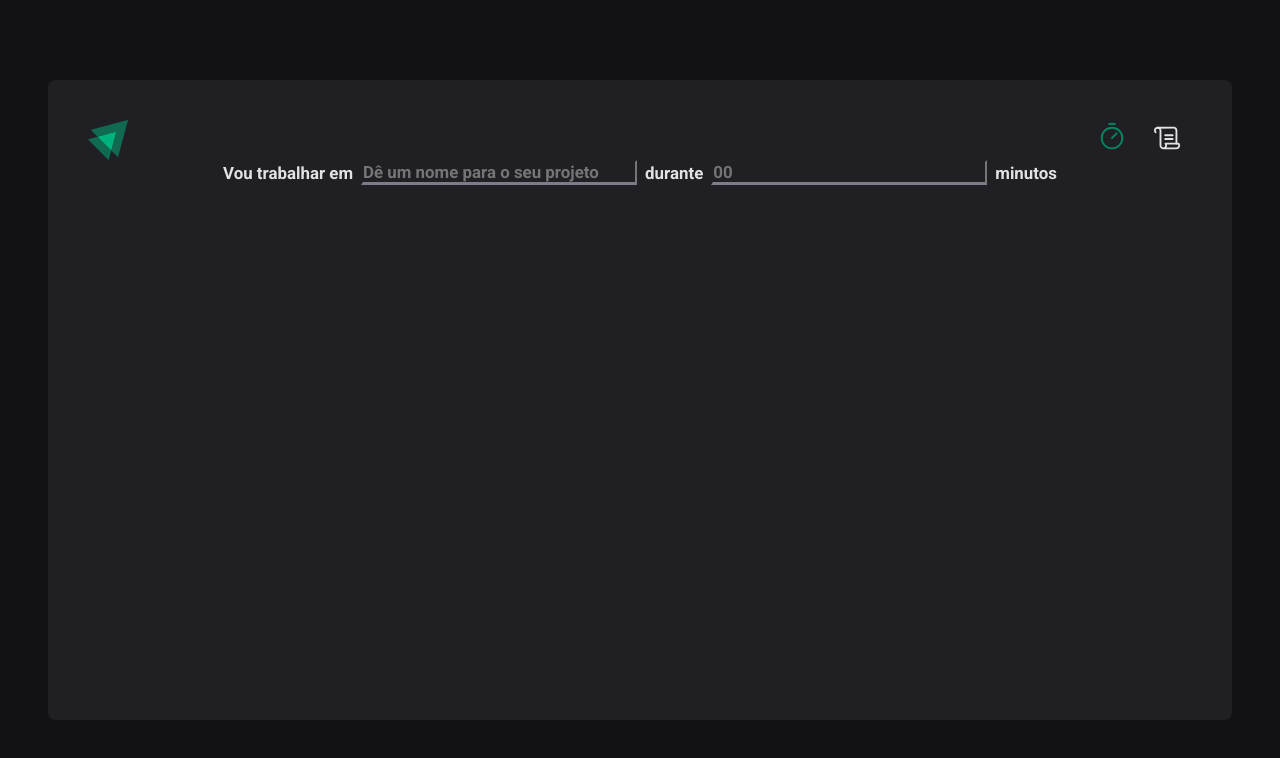
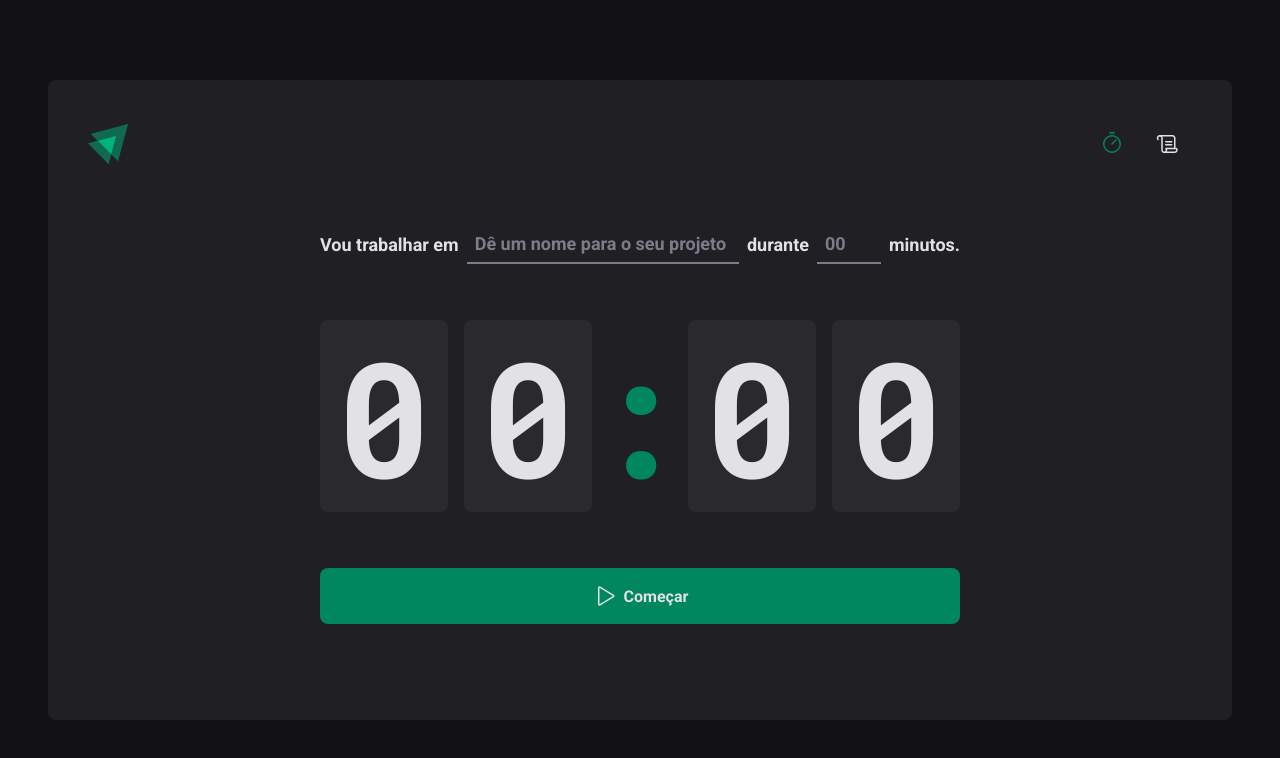
Before and after one commit to CaioCarvalho314/pomodoroTimer, a React (Vite) app: page / in a window 1280 px wide. Shown: the top 758 px of the page. Built offline with nearby package versions, Linux system fonts and the light colour scheme.

Commit message:
feat: add history pages components

```diff
--- a/index.html
+++ b/index.html
@@ -8,7 +8,10 @@
     <link rel="icon" type="image/svg+xml" href="/vite.svg" />
     <meta name="viewport" content="width=device-width, initial-scale=1.0" />
 
-  <link href="https://fonts.googleapis.com/css2?family=Roboto:wght@400;700&display=swap" rel="stylesheet">
+    <link
+    href="https://fonts.googleapis.com/css2?family=Roboto+Mono:wght@700&family=Roboto:wght@400;700&display=swap"
+    rel="stylesheet"
+  />
 
     <title>Pomodoro</title>
   </head>
--- a/src/components/Header/index.tsx
+++ b/src/components/Header/index.tsx
@@ -9,10 +9,10 @@
       <img src={logoIgnite} alt="Logo do Ignite"></img>
       <nav>
         <NavLink to="/" title="Timer">
-          <Timer size={30} />
+          <Timer size={24} />
         </NavLink>
         <NavLink to="/history" title="Histórico">
-          <Scroll size={30} />
+          <Scroll size={24} />
         </NavLink>
       </nav>
     </HeaderContainer>
--- a/src/components/Header/styles.ts
+++ b/src/components/Header/styles.ts
@@ -11,10 +11,13 @@
   }
   a {
     width: 3rem;
-    height: 2.5rem;
+    height: 3rem;
+
     display: flex;
     justify-content: center;
+    align-items: center;
     color: ${(props) => props.theme["gray-100"]};
+
     border-top: 3px solid transparent;
     border-bottom: 3px solid transparent;
 
--- a/src/pages/History/index.tsx
+++ b/src/pages/History/index.tsx
@@ -1,7 +1,41 @@
+import { HistoryContainer, HistoryList, Status } from "./styles";
+
 export function History() {
   return (
-    <>
-      <h1>Página de History</h1>
-    </>
+    <HistoryContainer>
+      <h1>Meu histórico</h1>
+      <HistoryList>
+        <table>
+          <thead>
+            <tr>
+              <th>Tarefa</th>
+              <th>Duração</th>
+              <th>Início</th>
+              <th>Status</th>
+            </tr>
+          </thead>
+          <tbody>
+            <tr>
+              <td>Tarefa</td>
+              <td>20 minutos</td>
+              <td>Há cerca de 3 meses</td>
+              <Status>Em andamento</Status>
+            </tr>
+            <tr>
+              <td>Tarefa</td>
+              <td>20 minutos</td>
+              <td>Há cerca de 3 meses</td>
+              <Status>Concluído</Status>
+            </tr>
+            <tr>
+              <td>Tarefa</td>
+              <td>20 minutos</td>
+              <td>Há cerca de 3 meses</td>
+              <Status>Interrompido</Status>
+            </tr>
+          </tbody>
+        </table>
+      </HistoryList>
+    </HistoryContainer>
   );
 }
--- /dev/null
+++ b/src/pages/History/styles.ts
@@ -0,0 +1,71 @@
+import { styled } from "styled-components";
+
+export const HistoryContainer = styled.main`
+  flex: 1;
+  padding: 3.5rem;
+  display: flex;
+  flex-direction: column;
+
+  h1 {
+    font-size: 1.5rem;
+    color: ${(props) => props.theme["gray-100"]};
+  }
+`;
+
+export const HistoryList = styled.div`
+  flex: 1;
+  overflow: auto;
+  margin-top: 2rem;
+
+  table {
+    width: 100%;
+    border-collapse: collapse;
+    min-width: 600px;
+  }
+  th {
+    background-color: ${(props) => props.theme["gray-600"]};
+    padding: 1rem;
+    color: ${(props) => props.theme["gray-100"]};
+    text-align: left;
+    font-size: 0.875rem;
+    line-height: 1.6;
+
+    &:first-child {
+      border-top-left-radius: 8px;
+      padding-left: 1.5rem;
+    }
+    &:last-child {
+      border-top-right-radius: 8px;
+      padding-right: 1.5rem;
+    }
+  }
+  td {
+    background-color: ${(props) => props.theme["gray-700"]};
+    border-top: 4px solid ${(props) => props.theme["gray-800"]};
+    padding: 1rem;
+    font-size: 0.875rem;
+    line-height: 1.6;
+
+    &:first-child {
+      width: 50%;
+      padding-left: 1.5rem;
+    }
+    &:last-child {
+      padding-right: 1.5rem;
+    }
+  }
+`;
+
+export const Status = styled.span`
+  display: flex;
+  align-items: center;
+  gap: 0.5rem;
+
+  &::before {
+    content: "";
+    width: 0.5rem;
+    height: 0.5rem;
+    border-radius: 9999px;
+    background-color: ${(props) => props.theme["yellow-500"]};
+  }
+`;
--- a/src/pages/Home/index.tsx
+++ b/src/pages/Home/index.tsx
@@ -1,13 +1,56 @@
-import { HomeContainer } from "./styles";
+import { Play } from "phosphor-react";
+import {
+  CountdownContainer,
+  FormContainer,
+  HomeContainer,
+  MinutesAmountInput,
+  Separator,
+  StartCountdownButton,
+  TaskInput,
+} from "./styles";
 
 export function Home() {
   return (
     <HomeContainer>
-      <span>Vou trabalhar em</span>
-      <input placeholder="Dê um nome para o seu projeto"></input>
-      <span>durante</span>
-      <input placeholder="00"></input>
-      <span>minutos</span>
+      <form action="">
+        <FormContainer>
+          <label htmlFor="task">Vou trabalhar em</label>
+          <TaskInput
+            id="task"
+            list="task-suggestions"
+            placeholder="Dê um nome para o seu projeto"
+          />
+
+          <datalist id="task-suggestions">
+            <option value="Opção 1" />
+            <option value="Opção 2" />
+            <option value="Opção 3" />
+            <option value="Opção 4" />
+          </datalist>
+          <label htmlFor="minutesAmount">durante</label>
+          <MinutesAmountInput
+            type="number"
+            id="minutesAmount"
+            placeholder="00"
+            step={5}
+            min={5}
+            max={60}
+          />
+          <span>minutos.</span>
+        </FormContainer>
+
+        <CountdownContainer>
+          <span>0</span>
+          <span>0</span>
+          <Separator>:</Separator>
+          <span>0</span>
+          <span>0</span>
+        </CountdownContainer>
+        <StartCountdownButton type="submit">
+          <Play size={24} />
+          Começar
+        </StartCountdownButton>
+      </form>
     </HomeContainer>
   );
 }
--- a/src/pages/Home/styles.ts
+++ b/src/pages/Home/styles.ts
@@ -1,21 +1,107 @@
 import { styled } from "styled-components";
 
-export const HomeContainer = styled.div`
+export const HomeContainer = styled.main`
+  flex: 1;
+  display: flex;
+  flex-direction: column;
+  justify-content: center;
+  align-items: center;
+
+  form {
+    display: flex;
+    flex-direction: column;
+    justify-content: center;
+    align-items: center;
+    gap: 3.5rem;
+  }
+`;
+
+export const FormContainer = styled.div`
+  width: 100%;
   display: flex;
   justify-content: center;
   align-items: center;
   gap: 0.5rem;
-  font-family: "Roboto", sans-serif;
-  font-weight: 600;
-  font-size: 1.0556rem;
+  font-weight: bold;
+  font-size: 1.125rem;
+  color: ${(props) => props.theme["gray-100"]};
+  flex-wrap: wrap;
+`;
+
+const BaseInput = styled.input`
+  background: transparent;
+  height: 2.5rem;
+  border: 0;
+  border-bottom: 2px solid ${(props) => props.theme["gray-500"]};
+  font-size: 1.125rem;
+  font-weight: bold;
+  padding: 0 0.5rem;
   color: ${(props) => props.theme["gray-100"]};
 
-  input {
-    width: 25%;
-    display: inline;
-    background: transparent;
-    font-weight: 600;
-    font-size: 1.0556rem;
-    border-bottom: 3px solid ${(props) => props.theme["gray-500"]};
+  &:focus {
+    box-shadow: none;
+    border-color: ${(props) => props.theme["green-500"]};
+  }
+
+  &::placeholder {
+    color: ${(props) => props.theme["gray-500"]};
   }
 `;
+
+export const TaskInput = styled(BaseInput)`
+  flex: 1;
+  &::-webkit-calendar-picker-indicator {
+    display: none !important;
+  }
+`;
+
+export const MinutesAmountInput = styled(BaseInput)`
+  width: 4rem;
+`;
+
+export const CountdownContainer = styled.div`
+  font-family: "Roboto Mono", monospace;
+  font-size: 10rem;
+  line-height: 8rem;
+  color: ${(props) => props.theme["gray-100"]};
+  display: flex;
+  gap: 1rem;
+  span {
+    background: ${(props) => props.theme["gray-700"]};
+    padding: 2rem 1rem;
+    border-radius: 8px;
+  }
+`;
+
+export const Separator = styled.div`
+  padding: 2rem 0;
+  color: ${(props) => props.theme["green-500"]};
+  width: 4rem;
+  overflow: hidden;
+  display: flex;
+  justify-content: center;
+`;
+
+export const StartCountdownButton = styled.button`
+  width: 100%;
+  border: 0;
+  padding: 1rem;
+  border-radius: 8px;
+
+  display: flex;
+  align-items: center;
+  justify-content: center;
+
+  gap: 0.5rem;
+  font-weight: bold;
+  cursor: pointer;
+  background: ${(props) => props.theme["green-500"]};
+  color: ${(props) => props.theme["gray-100"]};
+  &:disabled {
+    opacity: 0.7;
+    cursor: not-allowed;
+  }
+  &:not(:disabled):hover {
+    background: ${(props) => props.theme["green-700"]};
+  }
+`;
--- a/src/styles/global.ts
+++ b/src/styles/global.ts
@@ -15,6 +15,7 @@
         body {
             background-color: ${(props) => props.theme["gray-900"]};
             color: ${(props) => props.theme["gray-300"]};
+            -webkit-font-smoothing: antialiased;
         }
         body,input, textarea, button {
   font-family: 'Roboto', sans-serif;
```
